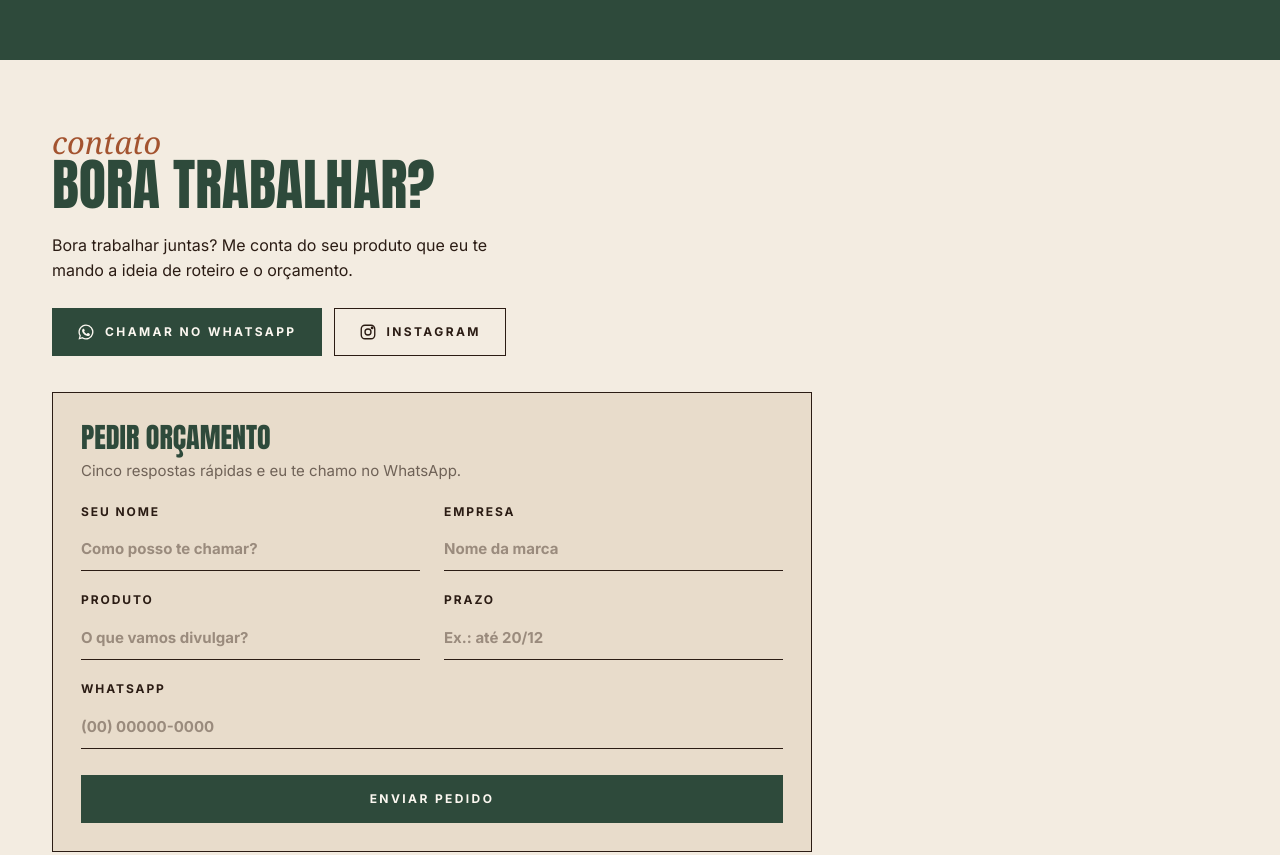
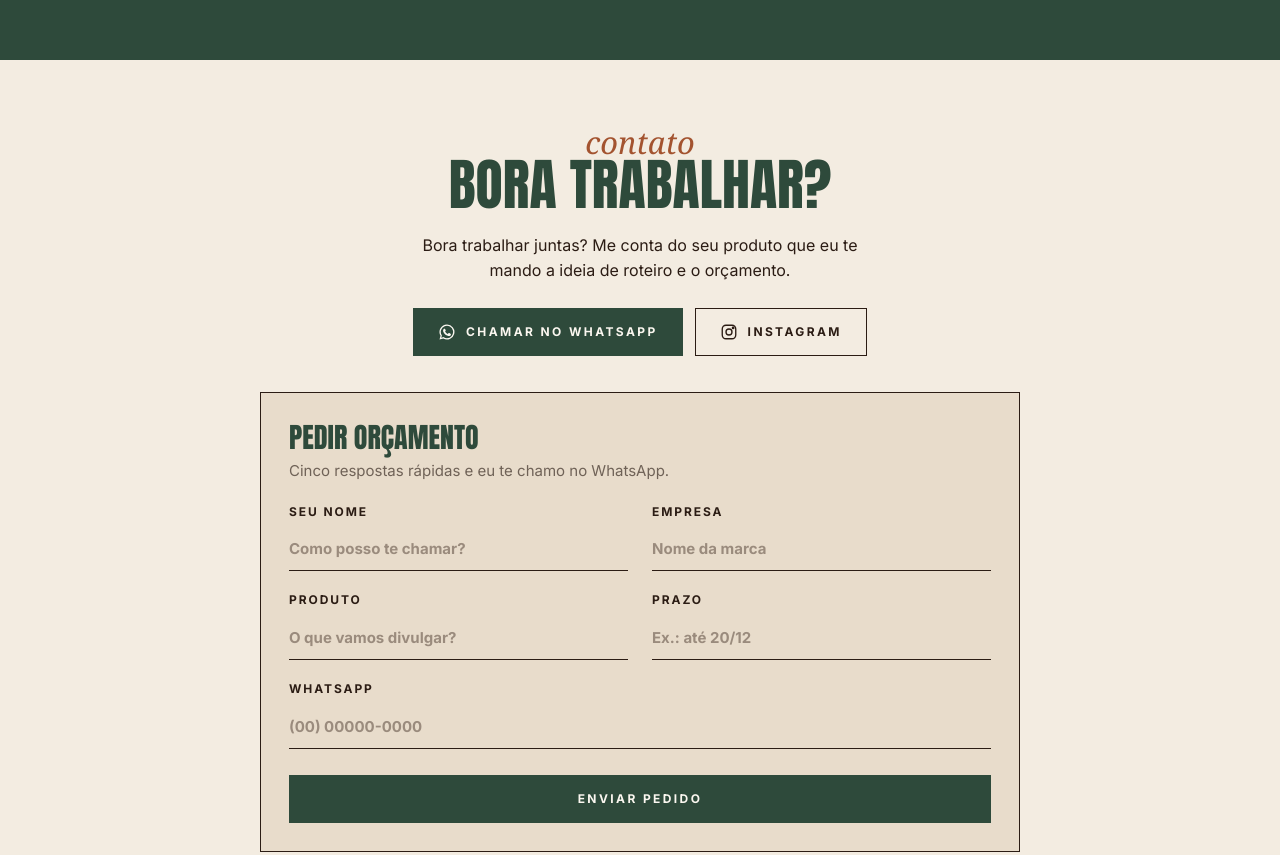
Before and after one commit to camilacostamvc-spec/UGC, a plain HTML site: page index.html in a window 1280 px wide. Shown: the part 4820-5675 px from the top of the page. Drawn offline with Linux system fonts and the light colour scheme; a web font is replaced by a local one.

Commit message:
Centraliza o Bora trabalhar e o formulário
Co-Authored-By: Claude Opus 5.5 <noreply@anthropic.com>
Claude-Session: https://claude.ai/code/session_013FPiWjEm3tbXmwRepfBJhQ

```diff
--- a/index.html
+++ b/index.html
@@ -216,7 +216,11 @@ h2.titulo .cursiva{position:relative;display:inline-block;margin-left:.18em;font
 /* ---------- contato ---------- */
 .contato{padding:96px 0 72px}
 .contato .wrap{display:grid;grid-template-columns:1fr;gap:56px}
-.contato .wrap > div:first-child{max-width:760px}
+.contato .wrap > div:first-child{max-width:760px;width:100%;margin:0 auto;text-align:center}
+.contato h2.titulo .cursiva{left:50%;transform:translateX(-50%)}
+.contato .chamado{margin-left:auto;margin-right:auto}
+.contato .btns{justify-content:center}
+.contato form.orc,.contato .form-msg{text-align:left}
 .contato h2{color:var(--verde);font-size:clamp(40px,5vw,56px)}
 .contato h2 .cursiva{position:absolute;color:var(--terra);left:0;top:-.95em;font-size:.55em;margin:0}
 .chamado{font-size:16px;margin:18px 0 26px;max-width:440px}
```
